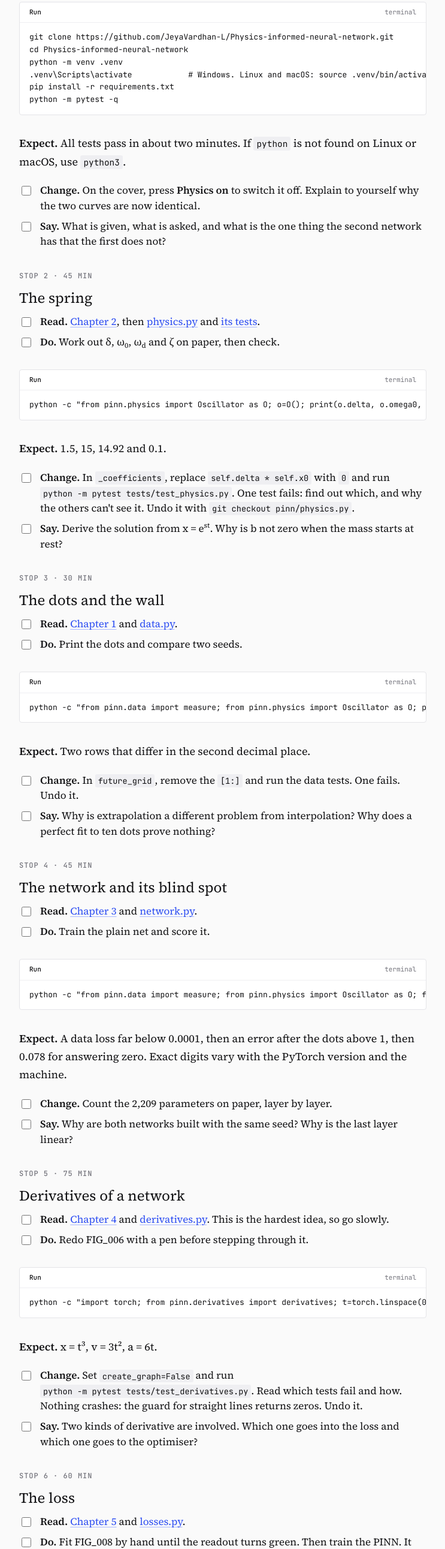
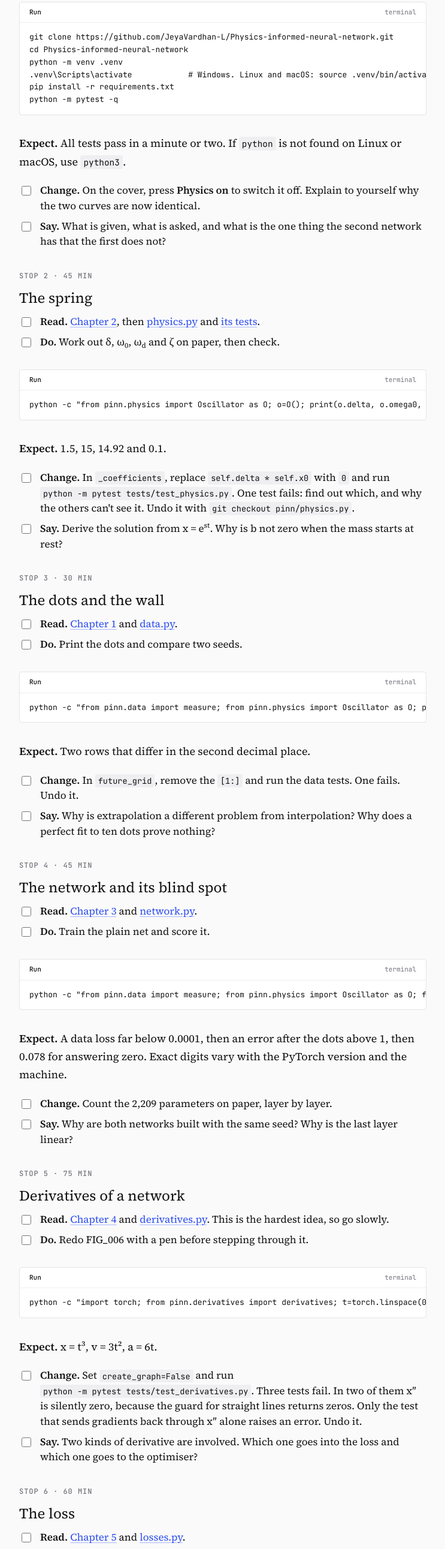
Before and after one commit to JeyaVardhan-L/Physics-informed-neural-network, a plain HTML site: page docs/route.html in a window 1280 px wide. Shown: the part 900-3483 px from the top of the page at 60% size, without its empty margins (268-1011 px from the left). Drawn offline with Linux system fonts and the light colour scheme.

Commit message:
Correct what the create_graph exercise shows
Two tests see silent zeros, one raises. Found by running the exercise.

```diff
--- a/docs/route.html
+++ b/docs/route.html
@@ -33,7 +33,7 @@ python -m venv .venv
 .venv\Scripts\activate            # Windows. Linux and macOS: source .venv/bin/activate
 pip install -r requirements.txt
 python -m pytest -q</pre></div>
-<p><b>Expect.</b> All tests pass in about two minutes. If <code>python</code> is not found on Linux or macOS, use <code>python3</code>.</p>
+<p><b>Expect.</b> All tests pass in a minute or two. If <code>python</code> is not found on Linux or macOS, use <code>python3</code>.</p>
 <label><input type="checkbox" id="r1c"><span><b>Change.</b> On the cover, press <b>Physics on</b> to switch it off. Explain to yourself why the two curves are now identical.</span></label>
 <label><input type="checkbox" id="r1d"><span><b>Say.</b> What is given, what is asked, and what is the one thing the second network has that the first does not?</span></label>
 </section>
@@ -74,7 +74,7 @@ python -m pytest -q</pre></div>
 <label><input type="checkbox" id="r5b"><span><b>Do.</b> Redo FIG_006 with a pen before stepping through it.</span></label>
 <div class="excerpt"><header><b>Run</b><span>terminal</span></header><pre>python -c "import torch; from pinn.derivatives import derivatives; t=torch.linspace(0,1,5,dtype=torch.float64).reshape(-1,1); print(derivatives(lambda t: t**3, t))"</pre></div>
 <p><b>Expect.</b> x = t&sup3;, v = 3t&sup2;, a = 6t.</p>
-<label><input type="checkbox" id="r5c"><span><b>Change.</b> Set <code>create_graph=False</code> and run <code>python -m pytest tests/test_derivatives.py</code>. Read which tests fail and how. Nothing crashes: the guard for straight lines returns zeros. Undo it.</span></label>
+<label><input type="checkbox" id="r5c"><span><b>Change.</b> Set <code>create_graph=False</code> and run <code>python -m pytest tests/test_derivatives.py</code>. Three tests fail. In two of them x&Prime; is silently zero, because the guard for straight lines returns zeros. Only the test that sends gradients back through x&Prime; alone raises an error. Undo it.</span></label>
 <label><input type="checkbox" id="r5d"><span><b>Say.</b> Two kinds of derivative are involved. Which one goes into the loss and which one goes to the optimiser?</span></label>
 </section>
 <section class="prose route" id="stop-6">
```
Also changed, not shown: docs/log.html (+1 -0 lines), tools/guide/pages/route.html (+2 -2 lines), tools/guide/log-notes.txt.
